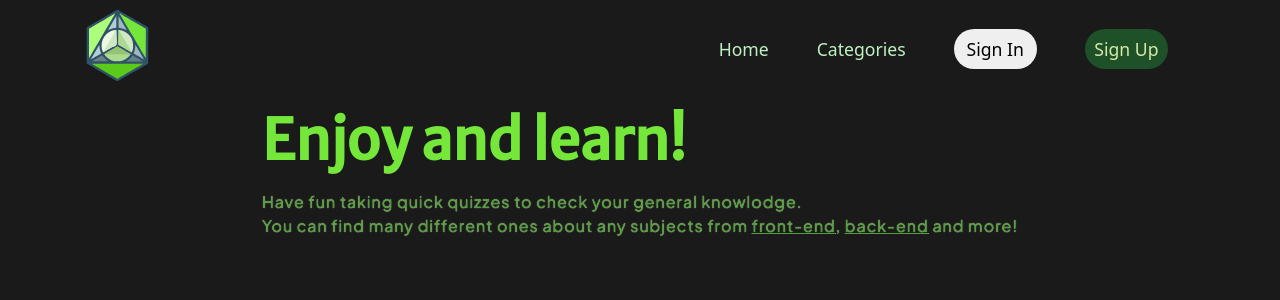
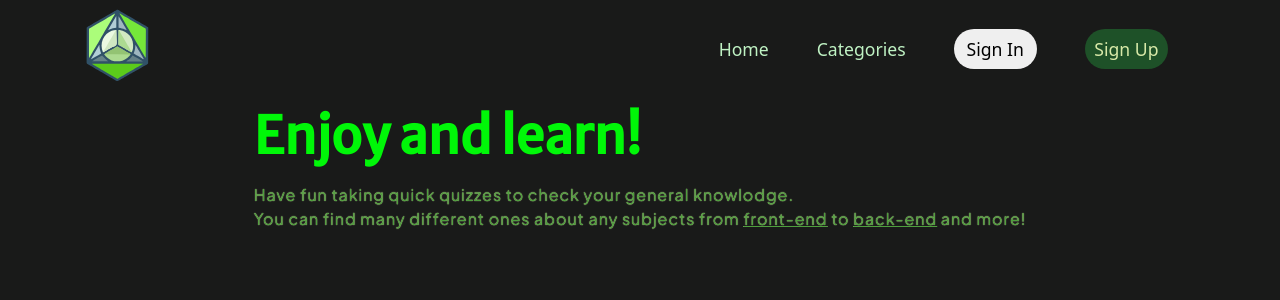
Before and after one commit to igor-ht/DevQuiz, a Next.js app in the folder client/: page / in a window 1280 px wide. Shown: the top 300 px of the page. Built offline with nearby package versions, Linux system fonts and the light colour scheme.

Commit message:
home page title done

```diff
--- a/client/src/app/(home)/page.module.scss
+++ b/client/src/app/(home)/page.module.scss
@@ -9,7 +9,12 @@
     max-width: 70%;
 
     h1 {
-      @include Font($font-secondary, 3.5rem, 700, $color-accent);
+      @include Font($font-secondary, 3.2rem, 700, $color-accent);
+      background: #048a0d;
+      background: linear-gradient(to left, #048a0d 0%, #00f708 0%);
+      background-clip: text;
+      -webkit-background-clip: text;
+      -webkit-text-fill-color: transparent;
     }
     span {
       p {
--- a/client/src/app/(home)/page.tsx
+++ b/client/src/app/(home)/page.tsx
@@ -8,7 +8,7 @@ export default function Home() {
 				<span>
 					<p>Have fun taking quick quizzes to check your general knowlodge.</p>
 					<p>
-						You can find many different ones about any subjects from <b>front-end</b>, <b>back-end</b> and more!
+						You can find many different ones about any subjects from <b>front-end</b> to <b>back-end</b> and more!
 					</p>
 				</span>
 			</section>
```
